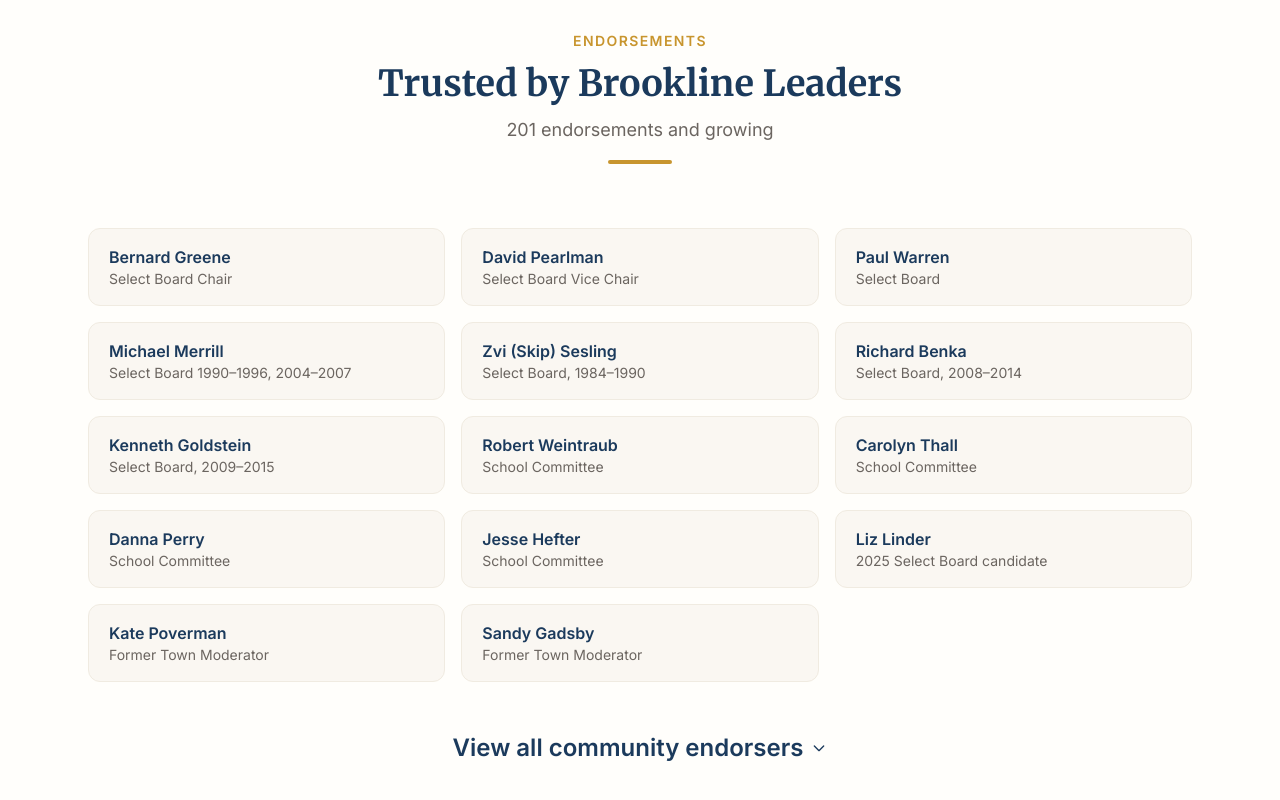
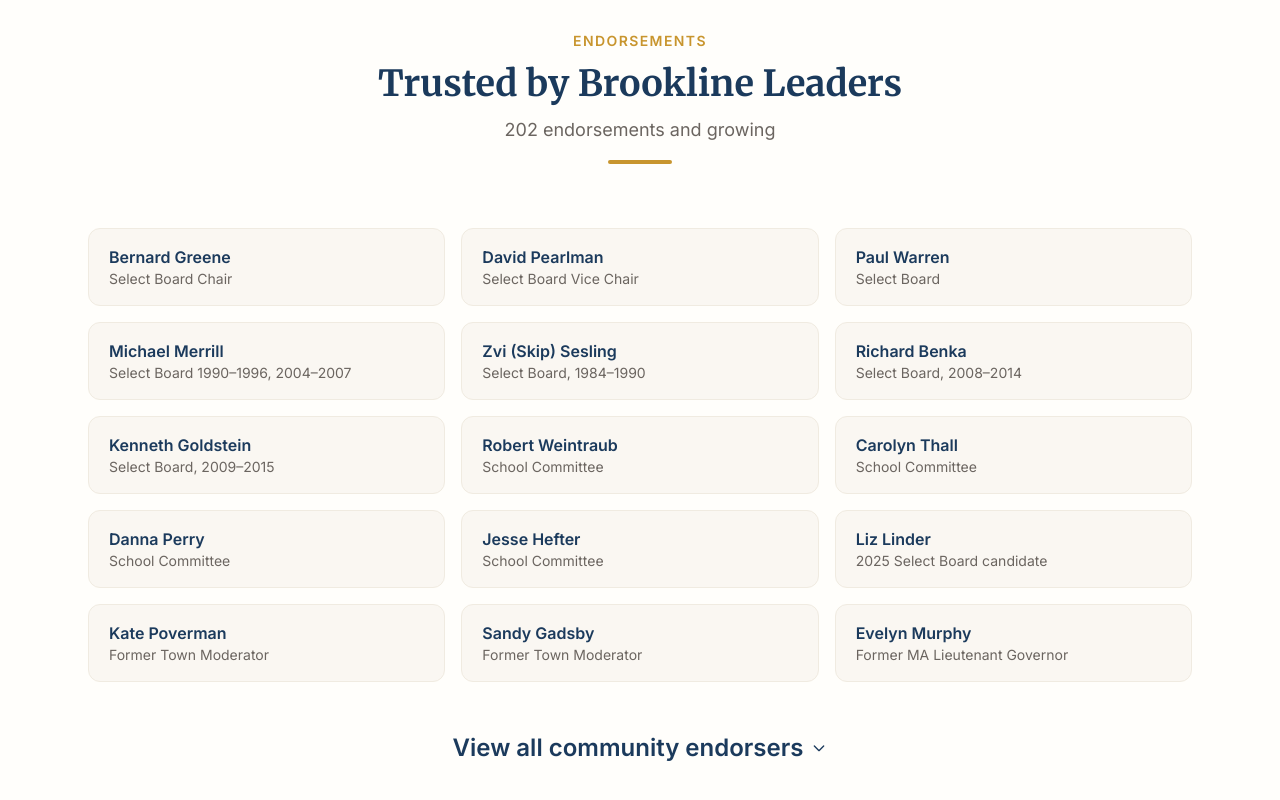
Before and after one commit to millxing/JVS, a Next.js app: page / in a window 1280 px wide. Shown: the part 5037-5837 px from the top of the page. Built offline with nearby package versions, Linux system fonts and the light colour scheme.

Commit message:
new endorser

```diff
--- a/src/app/components/Endorsements.tsx
+++ b/src/app/components/Endorsements.tsx
@@ -18,6 +18,7 @@ const featuredEndorsers = [
   { name: "Liz Linder", title: "2025 Select Board candidate" },
   { name: "Kate Poverman", title: "Former Town Moderator" },
   { name: "Sandy Gadsby", title: "Former Town Moderator" },
+  { name: "Evelyn Murphy", title: "Former MA Lieutenant Governor"},
 ];
 
 const communityEndorsers = [
```
